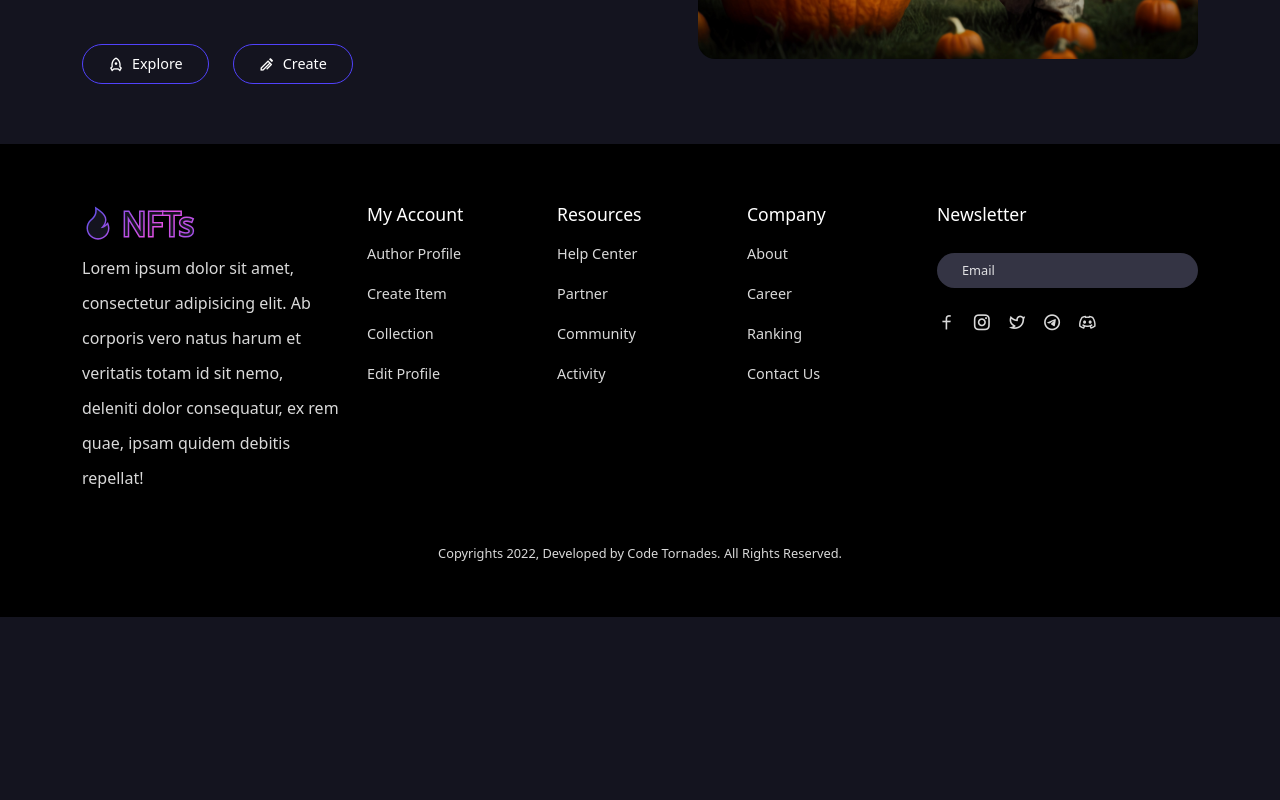
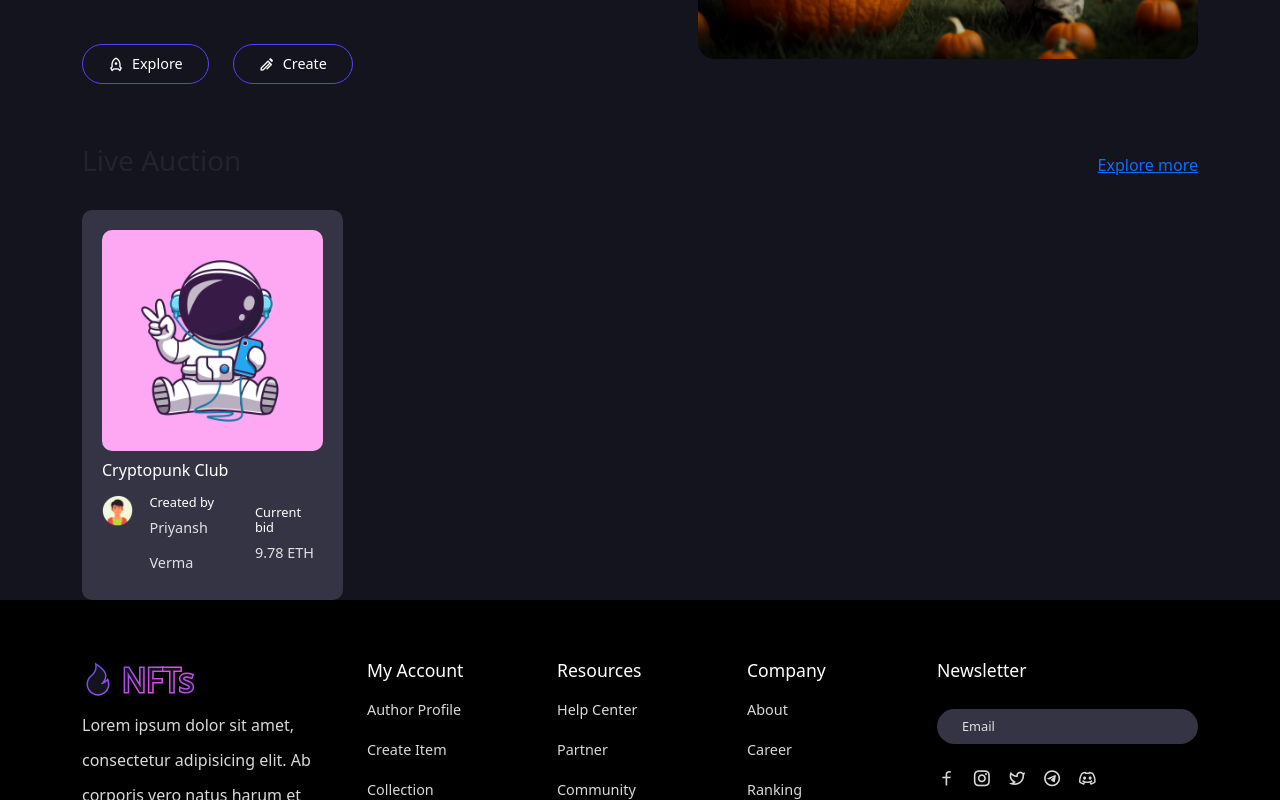
Before and after one commit to priyanshv03/cryptopunk, a React (Create React App) app in the folder frontend/: page /home in a window 1280 px wide. Shown: the part 454-1254 px from the top of the page. Before the commit the page ends 1071 px from the top, so only its background shows below. Built offline with nearby package versions, Linux system fonts and the light colour scheme.

Commit message:
added first digital art

```diff
--- /dev/null
+++ b/frontend/src/components/ui/Live-auction/LiveAuction.jsx
@@ -0,0 +1,53 @@
+import React from "react";
+import { Container, Row, Col } from "reactstrap";
+import { Link } from "react-router-dom";
+
+import img01 from "../../../assets/images/img-01.jpg";
+
+import ava01 from "../../../assets/images/ava-01.png";
+
+import './live-auction.css'
+
+const LiveAuction = () => {
+  return (
+    <Container>
+      <Row>
+        <Col lg="12" className="mb-4">
+          <div className="live__auction__top d-flex align-items-center justify-content-between">
+            <h3>Live Auction</h3>
+            <span>
+              <Link to="market">Explore more</Link>
+            </span>
+          </div>
+        </Col>
+        <Col lg="3">
+          <div className="single__nft__card">
+            <div className="nft__img">
+              <img src={img01} alt="" className="w-100" />
+            </div>
+            <div className="nft__content">
+              <h5 className="nft__title">Cryptopunk Club</h5>
+              <div className="creater__info-wrapper d-flex gap-3">
+                <div className="creator__img">
+                  <img src={ava01} alt="" className="w-100" />
+                </div>
+                <div className="creator__info d-flex align-items-center justify-content-between w-100">
+                  <div>
+                    <h6>Created by</h6>
+                    <p>Priyansh Verma</p>
+                  </div>
+                  <div >
+                    <h6>Current bid</h6>
+                    <p>9.78 ETH</p>
+                  </div>
+                </div>
+              </div>
+            </div>
+          </div>
+        </Col>
+      </Row>
+    </Container>
+  );
+};
+
+export default LiveAuction;
--- /dev/null
+++ b/frontend/src/components/ui/Live-auction/live-auction.css
@@ -0,0 +1,37 @@
+.single__nft__card {
+    padding: 20px;
+    background: #343444;
+    border-radius: 10px;
+}
+
+.nft__img img{
+    border-radius: 10px;
+}
+
+.nft__img{
+    margin-bottom: 10px;
+}
+
+.nft__title{
+    color: #fff;
+    font-size: 1rem;
+    margin-bottom: 15px;
+}
+
+.creator__img{
+    width: 40px;
+    height: 40px;
+}
+
+.creator__info h6{
+    font-size: .8rem;
+    color: #fff;
+    margin-bottom: 0;
+    font-weight: 3000;
+}
+
+.creator__info p{
+    font-size: 0.9rem;
+    color: #fff;
+    margin-bottom: 0;
+}
--- a/frontend/src/pages/Home.jsx
+++ b/frontend/src/pages/Home.jsx
@@ -3,9 +3,12 @@
 import React from 'react'
 import { Container } from 'reactstrap'
 import HeroSection from '../components/ui/HeroSection'
+import LiveAuction from '../components/ui/Live-auction/LiveAuction'
+
 const Home = () => {
   return (<>
    <HeroSection/>
+   <LiveAuction/>
  </>
   )
 }
```
Also changed, not shown: frontend/src/assets/images/img-01.jpg, frontend/src/assets/images/img-06.jpg.
